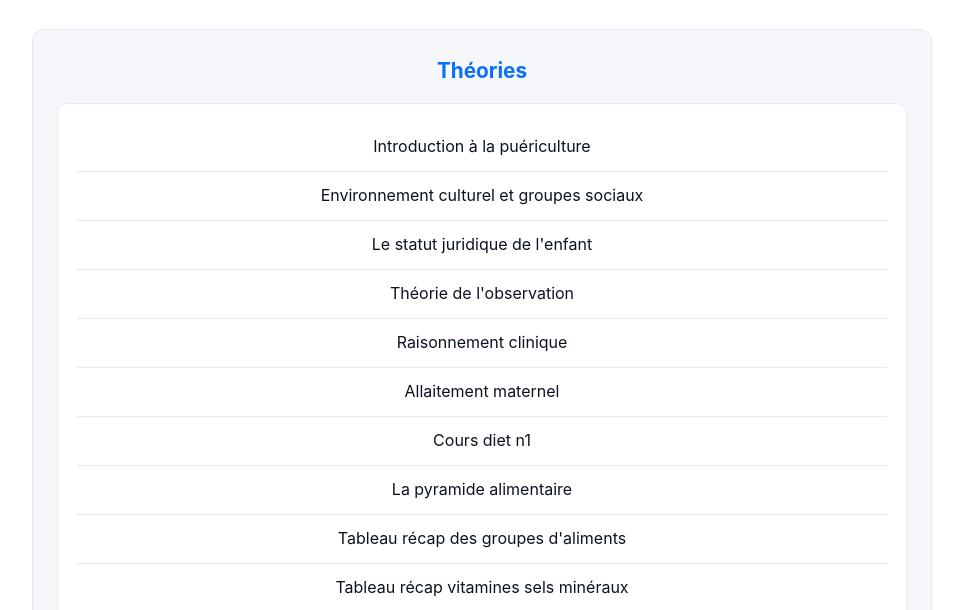
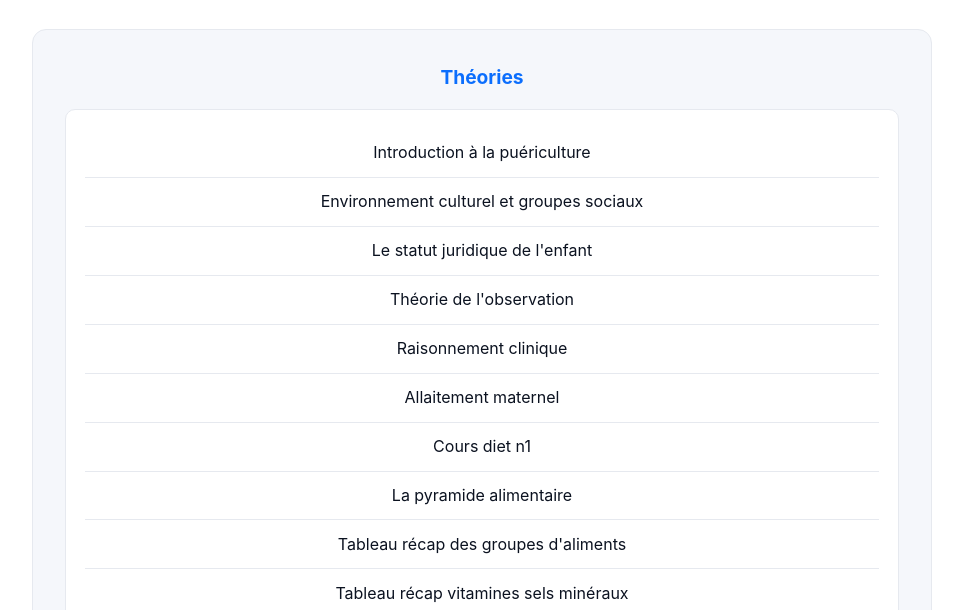
Before and after one commit to Prampart/Projet-Site-web-IFAP, a plain HTML site: page Module_1/Module_1_Accueil.html in a window 1280 px wide. Shown: the part 185-795 px from the top of the page, without its empty margins (158-1121 px from the left). Drawn offline with Linux system fonts and the light colour scheme.

Commit message:
Update Module_1_Accueil.html

```diff
--- a/Module_1/Module_1_Accueil.html
+++ b/Module_1/Module_1_Accueil.html
@@ -184,29 +184,7 @@
             margin-top: 2rem;
         }
 
-        .module-card {
-            background: var(--bg-secondary);
-            border: 1px solid var(--border-color);
-            border-radius: 12px;
-            padding: 1.5rem;
-            margin-bottom: 1.5rem;
-            animation: fadeUp .6s ease-out forwards;
-            opacity: 0;
-            transform: translateY(20px);
-        }
 
-        @keyframes fadeUp {
-            to {
-                opacity: 1;
-                transform: translateY(0);
-            }
-        }
-
-        .module-title {
-            font-size: 1.3rem;
-            font-weight: 700;
-            color: var(--accent);
-        }
 
         .module-description {
             color: var(--text-secondary);
```
